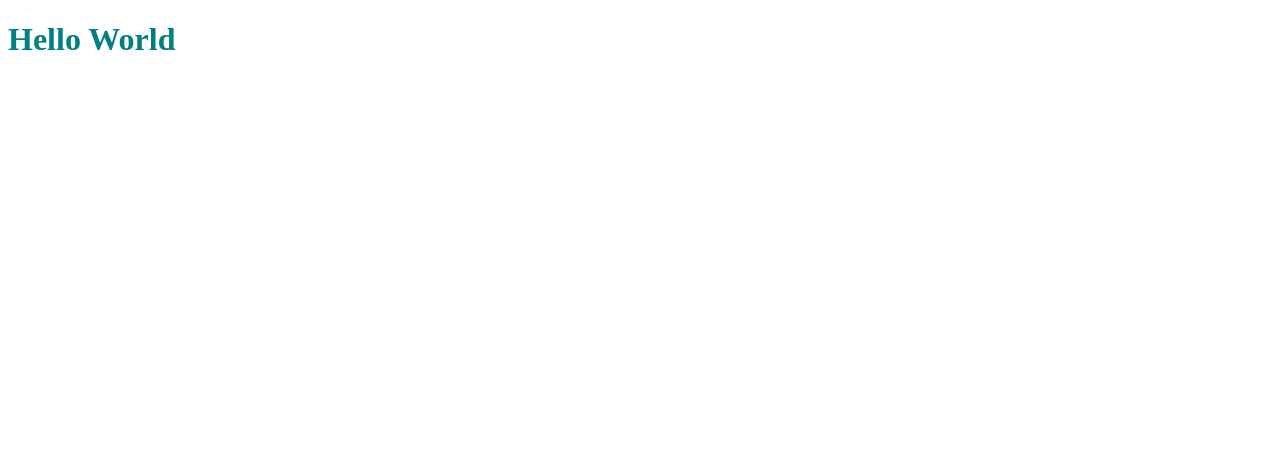
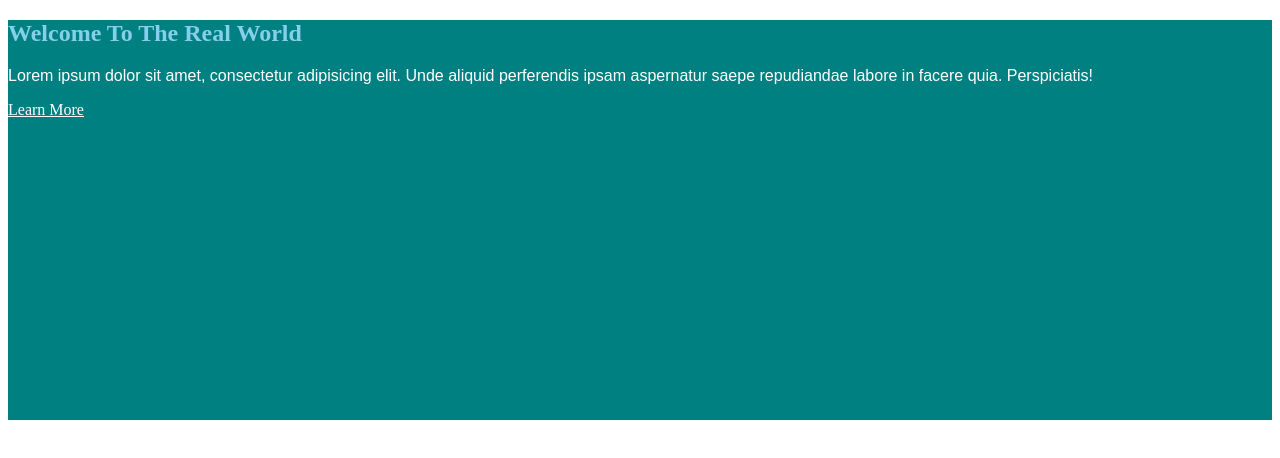
Before and after one commit to srsayed134/Practice-Purpose, a plain HTML site: page index.html in a window 1280 px wide. Drawn offline with Linux system fonts and the light colour scheme.

Commit message:
Complete dom style chellange

```diff
--- a/app.js
+++ b/app.js
@@ -1,2 +1,13 @@
-const h1 = document.querySelector("h1")
-console.log(h1.style.color = "teal")
+let container = document.querySelector(".container");
+container.style.height = "400px";
+container.style.backgroundColor = "teal"
+
+let h1Color = document.querySelector("h2");
+h1Color.style.color = "skyblue"
+
+let para = document.querySelector(".sub-headings");
+para.style.fontFamily = "sans-serif"
+para.style.color = "white"
+
+let btn = document.querySelector(".btn");
+btn.style.color = "white"
--- a/index.html
+++ b/index.html
@@ -6,14 +6,22 @@
     <meta name="viewport" content="width=device-width, initial-scale=1.0" />
     <title>Next Level JS</title>
     <style>
-      h1 {
+      h2 {
         color: crimson;
       }
     </style>
   </head>
 
   <body>
-    <h1>Hello World</h1>
+    <div class="container">
+      <h2 class="main-headings">Welcome To The Real World</h2>
+      <p class="sub-headings">
+        Lorem ipsum dolor sit amet, consectetur adipisicing elit. Unde aliquid
+        perferendis ipsam aspernatur saepe repudiandae labore in facere quia.
+        Perspiciatis!
+      </p>
+      <a href="" class="btn">Learn More</a>
+    </div>
 
     <script src="app.js"></script>
   </body>
```
